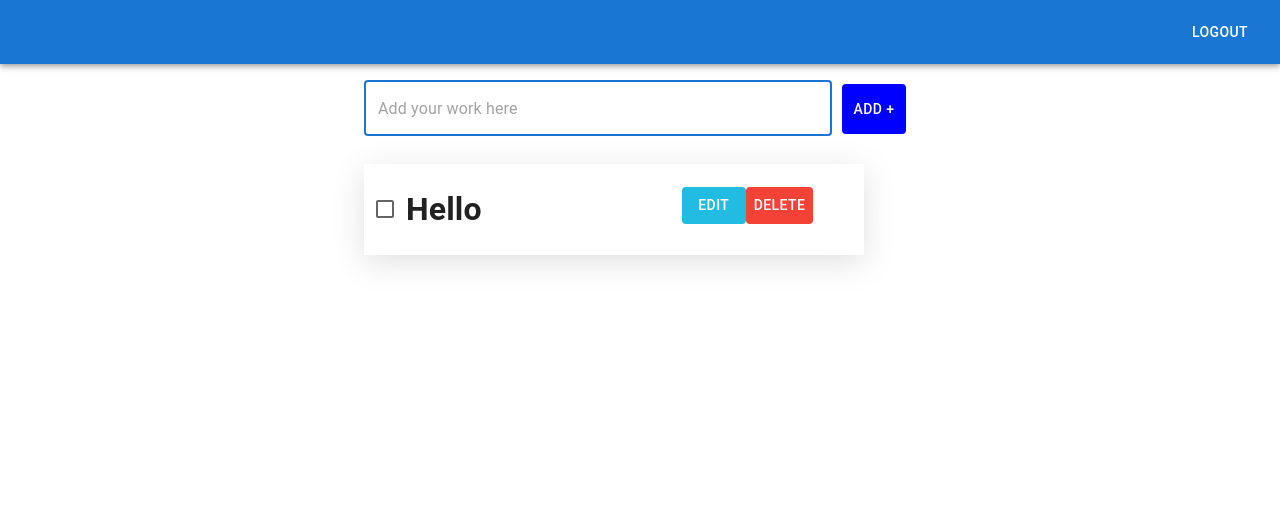
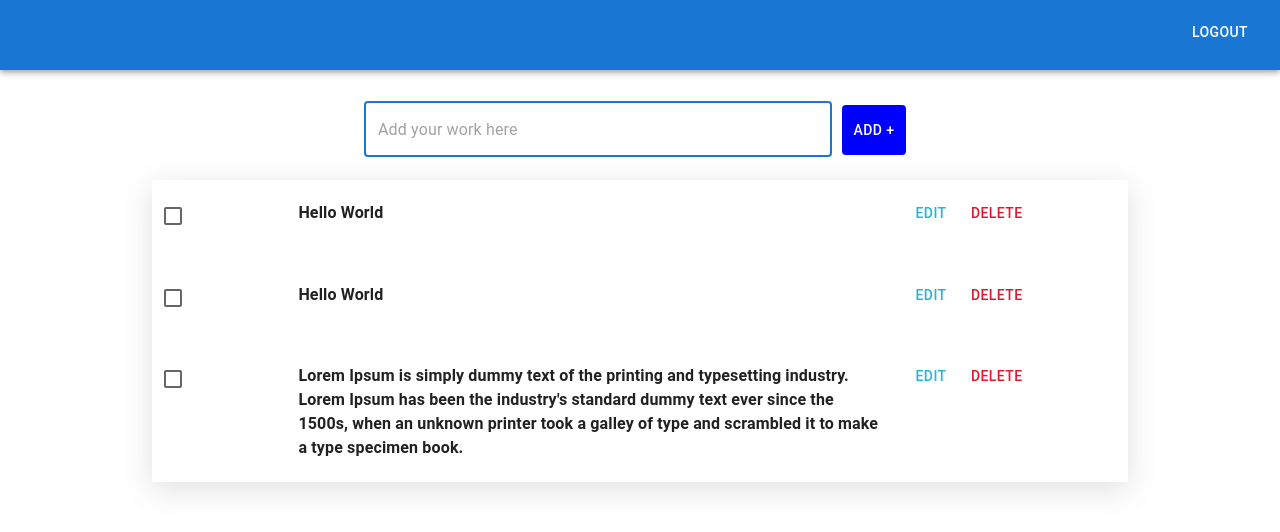
Before and after one commit to Amit-R-Thakur/teamwork, a React (Create React App) app in the folder frontend/: page /navbar in a window 1280 px wide. Shown: the top 532 px of the page. Built offline with nearby package versions, Linux system fonts and the light colour scheme.

Commit message:
todo design done

```diff
--- a/frontend/src/App.css
+++ b/frontend/src/App.css
@@ -32,3 +32,6 @@
     transform: rotate(360deg);
   }
 }
+hr{
+  width: 80%;
+}
--- a/frontend/src/component/Navbar.js
+++ b/frontend/src/component/Navbar.js
@@ -4,14 +4,16 @@ import Box from '@mui/material/Box';
 import Toolbar from '@mui/material/Toolbar';
 import Button from '@mui/material/Button';
 import Todos from './Todos';
+import { CssBaseline, Typography } from '@mui/material';
 
 
 const Navbar = () => {
 
     return (
         <div>
-             <Box sx={{ flexGrow: 1 }}>
-      <AppBar position="static">
+             <Box sx={{ flexGrow: 1}}>
+
+      <AppBar position="static" style={{height:'70px'}}>
         <Toolbar style={{justifyContent:'flex-end'}}>
 
           <Button color="inherit" >LogOut</Button>
--- a/frontend/src/component/Todos.js
+++ b/frontend/src/component/Todos.js
@@ -1,10 +1,9 @@
-import { CssBaseline, Typography , TextField  , Button , FormControlLabel , Checkbox,} from '@mui/material';
+import { CssBaseline , TextField  , Button , Checkbox, } from '@mui/material';
 import React from 'react'
 import Container from '@mui/material/Container'
 import Box from "@mui/material/Box"
-import { display, flexbox, margin } from '@mui/system';
 // import Typography  from '@mui/material/Typography';
-import AddBoxSharpIcon from '@mui/icons-material/AddBoxSharp';
+
 
 const Todos = () => {
 
@@ -13,9 +12,9 @@ const Todos = () => {
 
     return (
         <div >
-            <Container component="main" maxWidth='sm' >
+         <Container component="main" maxWidth='sm'  >
 
-            <Box component='form' maxWidth="sx"  style={{display:'flex'}}>
+            <Box component='form'  style={{display:'flex', marginTop:'15px'}}>
                     <TextField
                         margin="normal"
                         required
@@ -25,8 +24,6 @@ const Todos = () => {
                         autoFocus
                         autoComplete="off"
                         placeholder="Add your work here"
-
-
                    />
                     <Button style={{
                          padding:'10px',
@@ -36,39 +33,81 @@ const Todos = () => {
                          position:'relative',
                          top:'10px',
                          margin:'10px'
-                                    }}>Add +</Button>
+                        }}
+                        >Add +
+                     </Button>
+                </Box>
+        </Container>
 
 
+             <Container style={{width:'80%'}} >
+
+               <Box sx={{                                                                     //todos
+                    backgroundColor:'white', marginTop:'15px'
+                       }}
+                       style={{
+                           boxShadow:'rgba(100, 100, 111, 0.2) 0px 7px 29px 0px',
+
+                             }}>
+ {/* main div todo */}
+
+         <Box style={{display:'flex' , marginTop:'15px'}}>
+                <Box width="15%" style={{marginTop:'15px'}}>
+                      <Checkbox />
                 </Box>
 
-<CssBaseline/>
-            <Box sx={{
-                width:500,
-                alignContent:'center',
-                backgroundColor:'white',
-
-            }} style={{
-                boxShadow:'rgba(100, 100, 111, 0.2) 0px 7px 29px 0px',
-                marginTop:20,
-
-            }}>
-             <Box sx={{display:'flex' , alignItems:'space-around'}}>
-                <Checkbox/>
-                <h1>Hello</h1>
-                <Box sx={{marginLeft:'200px' , marginTop:'23px'}}>
-                <Button style={{backgroundColor:'#22BCE2', color:'white', }}> Edit</Button>
-                <Button style={{backgroundColor:'#f44336', color:'white'}}> Delete</Button>
+                <Box style={{width:'60%', margin:'px'}}>
+                    <h4>Hello World</h4>
                 </Box>
 
+                <Box style={{ margin:'15px' }}>
+                    <Button style={{color:'#22B4DB'}}> Edit</Button>
+                    <Button style={{color:'#DE192E'}}>Delete</Button>
+                 </Box>
+
+             </Box>
+{/* second div */}
+         <Box style={{display:'flex', marginTop:'15px'}}>
+            <CssBaseline/>
+                <Box width="15%" style={{marginTop:'15px'}}>
+                      <Checkbox/>
+                </Box>
+
+                <Box style={{width:'60%', margin:'px'}}>
+                    <h4>Hello World</h4>
+                </Box>
+
+                <Box style={{ margin:'15px' }}>
+                    <Button style={{color:'#22B4DB'}}> Edit</Button>
+                    <Button style={{color:'#DE192E'}}>Delete</Button>
+                 </Box>
+             </Box>
+
+{/* second div */}
+
+         <Box style={{display:'flex', marginTop:'15px'}}>
+            <CssBaseline/>
+                <Box width="15%" style={{marginTop:'15px'}}>
+                      <Checkbox/>
+                </Box>
+
+                <Box style={{width:'60%', margin:'px'}}>
+                    <h4>Lorem Ipsum is simply dummy text of the printing and typesetting industry. Lorem Ipsum has been the industry's standard dummy text ever since the 1500s, when an unknown printer took a galley of type and scrambled it to make a type specimen book.</h4>
+                </Box>
+
+                <Box style={{ margin:'15px' }}>
+                    <Button style={{color:'#22B4DB'}}> Edit</Button>
+                    <Button style={{color:'#DE192E'}}>Delete</Button>
+                 </Box>
              </Box>
 
 
 
+           </Box>
+</Container>
 
-           </Box>
+        </div>
 
-            </Container>
-        </div>
     )
 }
 
```
Lines whose indentation alone changed are shown as unchanged.
